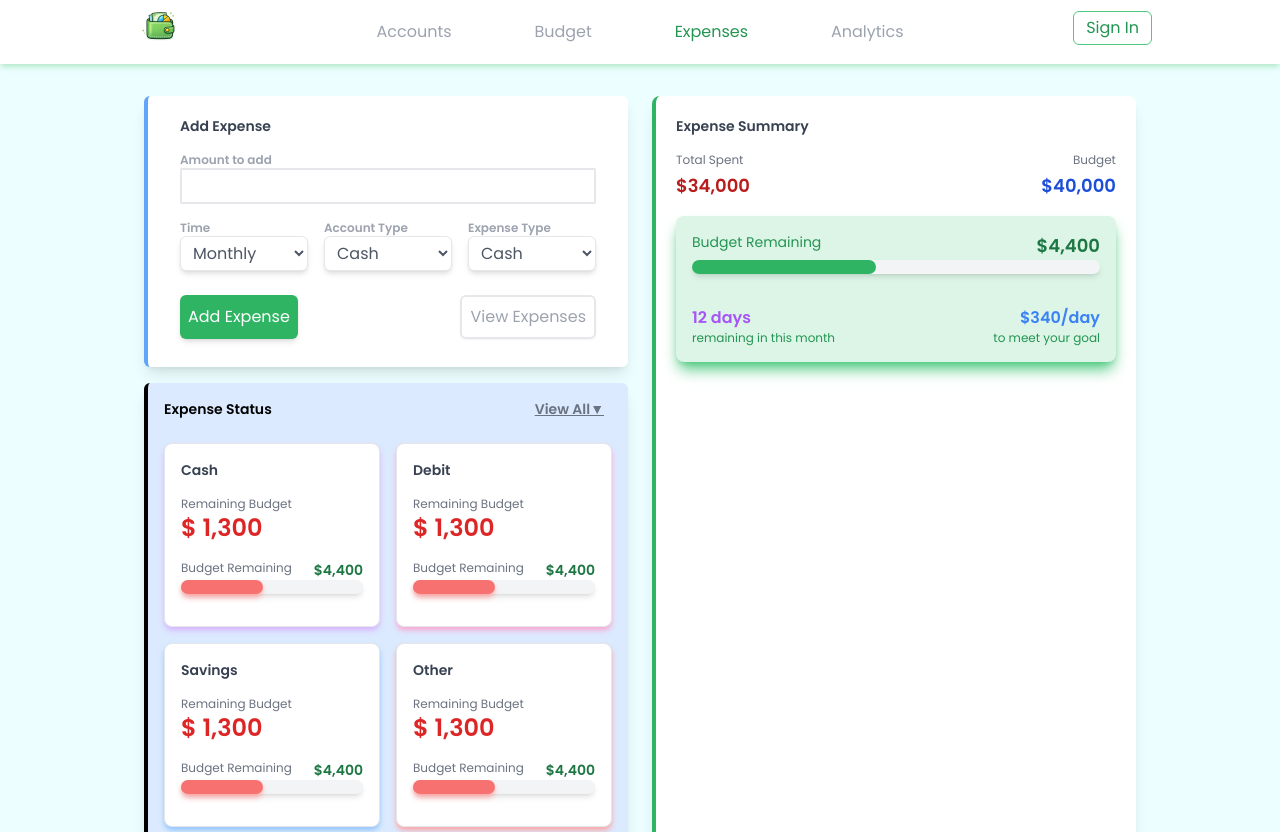
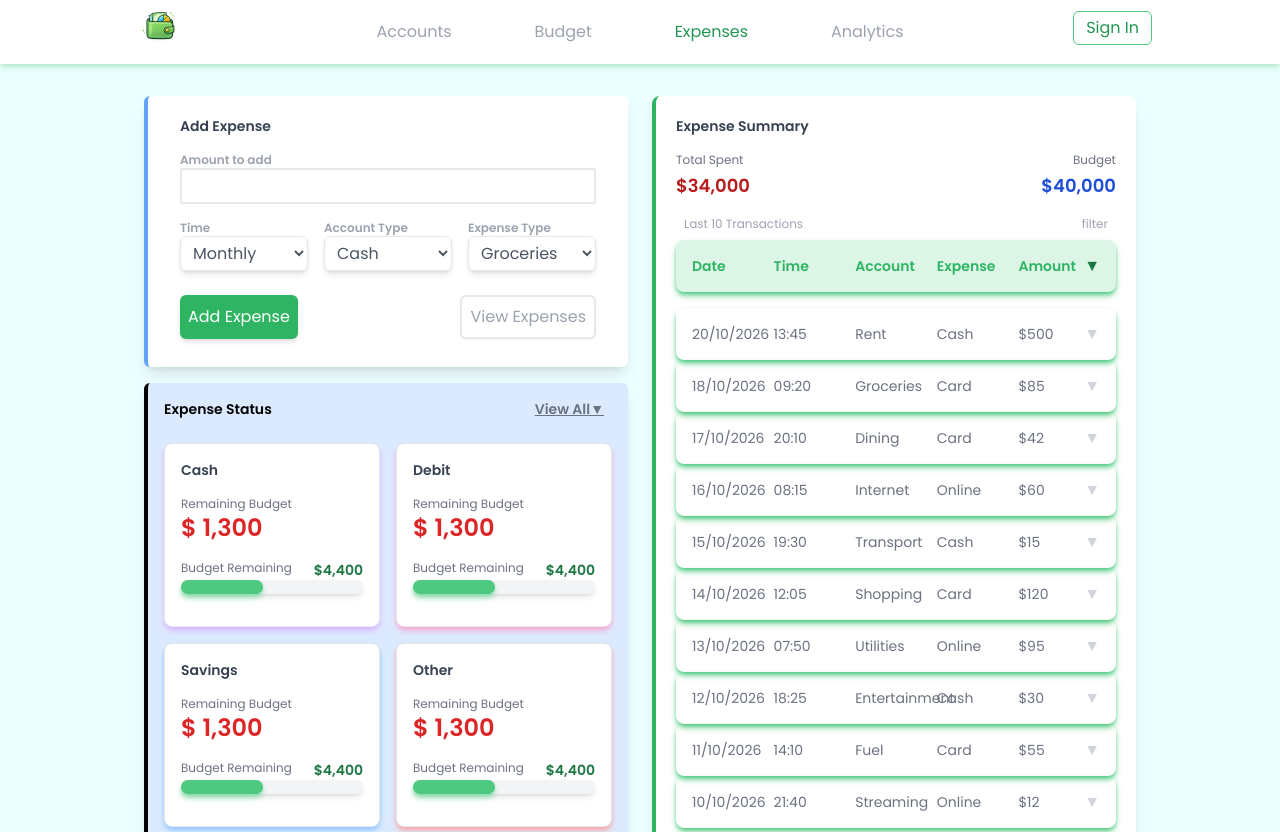
Before and after one commit to Vinitgaikwad/Budget-Planner, a React (Vite) app in the folder frontend/: page /dashboard/expense in a window 1280 px wide. Shown: the top 832 px of the page. Built offline with nearby package versions, Linux system fonts and the light colour scheme.

Commit message:
Completed Budget tab

```diff
--- a/frontend/src/features/analytics/pages/AnalyticsPage.tsx
+++ b/frontend/src/features/analytics/pages/AnalyticsPage.tsx
@@ -1,7 +1,17 @@
 export function AnalyticsPage() {
     return (
         <div className="">
-            analytics
+            {/*
+            budget, expense and account
+
+            -- Expense Pie Chart
+            -- Saving Graph
+            -- Budget vs Expense
+            -- Income Graph
+            -- All Filter
+
+
+            */}
         </div>
     )
 }
--- a/frontend/src/features/budget/components/BudgetSummary.tsx
+++ b/frontend/src/features/budget/components/BudgetSummary.tsx
@@ -29,7 +29,7 @@ export function BudgetSummary() {
                         <p className="text-lg font-semibold text-brand-700">$4,400</p>
                     </div>
                     <div className="w-full bg-gray-100 rounded-full h-3.5 shadow-md">
-                        <div className="bg-brand-500 h-full rounded-full" style={{ width: "45%" }}>
+                        <div className="bg-brand-500 shadow-md shadow-brand-300 h-full rounded-full" style={{ width: "45%" }}>
                         </div>
                     </div>
                 </div>
--- a/frontend/src/features/expense/components/AddExpenses.tsx
+++ b/frontend/src/features/expense/components/AddExpenses.tsx
@@ -1,5 +1,5 @@
 import { PrimaryButton, SelectOptions, SubHeading, TertiaryButton } from "@/shared/ui";
-import { ACCOUNT_Roles, TIME_TYPES } from "@/types";
+import { ACCOUNT_Roles, EXPENSE_TYPES, TIME_TYPES } from "@/types";
 
 export function AddExpenses() {
     return (
@@ -16,7 +16,7 @@ export function AddExpenses() {
             <div className="flex mb-6 gap-4 items-start justify-between">
                 <SelectOptions label="Time" optionArr={TIME_TYPES}></SelectOptions>
                 <SelectOptions label="Account Type" optionArr={ACCOUNT_Roles}></SelectOptions>
-                <SelectOptions label="Expense Type" optionArr={ACCOUNT_Roles}></SelectOptions>
+                <SelectOptions label="Expense Type" optionArr={EXPENSE_TYPES}></SelectOptions>
             </div>
 
             <div className="flex justify-between mb-2">
--- a/frontend/src/features/expense/components/Expense.tsx
+++ b/frontend/src/features/expense/components/Expense.tsx
@@ -24,7 +24,7 @@ export function Expense(AccountProps: BudgetProps) {
                     <p className="text-sm font-semibold text-brand-700">$4,400</p>
                 </div>
                 <div className="w-full bg-gray-100 rounded-full h-3.5 shadow-md">
-                    <div className="bg-red-400 h-full rounded-full shadow-md shadow-red-300" style={{ width: "45%" }}>
+                    <div className="bg-brand-400 h-full rounded-full shadow-md shadow-brand-300" style={{ width: "45%" }}>
                     </div>
                 </div>
             </div>
--- a/frontend/src/features/expense/components/ExpenseSummary.tsx
+++ b/frontend/src/features/expense/components/ExpenseSummary.tsx
@@ -1,4 +1,5 @@
 import { SubHeading } from "@/shared/ui";
+import { ExpenseTable } from "./ExpenseTable";
 
 export function ExpenseSummary() {
     return (
@@ -21,35 +22,12 @@ export function ExpenseSummary() {
                     </p>
                 </div>
             </div>
-            <div className="rounded-lg shadow-lg shadow-brand-400 p-4 bg-brand-100">
-                <div className="mb-8">
-                    <div className="flex justify-between">
-                        <p className="text-sm text-brand-600">Budget Remaining</p>
-                        <p className="text-lg font-semibold text-brand-700">$4,400</p>
-                    </div>
-                    <div className="w-full bg-gray-100 rounded-full h-3.5 shadow-md">
-                        <div className="bg-brand-500 h-full rounded-full" style={{ width: "45%" }}>
-                        </div>
-                    </div>
-                </div>
-
-                <div className="grid grid-cols-2">
-                    <div>
-                        <p className="font-semibold text-purple-500">12 days</p>
-                        <p className="text-xs text-brand-600 font-normal">
-                            remaining in this month
-                        </p>
-                    </div>
-
-                    <div className="flex flex-col justify-self-end text-right">
-                        <p className="font-semibold text-blue-500">$340/day</p>
-                        <p className="text-xs text-brand-600 font-normal">
-                            to meet your goal
-                        </p>
-                    </div>
-                </div>
+            <div className="flex justify-between mb-2 px-2">
+                <p className="text-xs text-gray-400 ">Last 10 Transactions</p>
+                <p className="text-xs text-gray-400">filter</p>
             </div>
 
+            <ExpenseTable></ExpenseTable>
         </div>
     );
 }
--- /dev/null
+++ b/frontend/src/features/expense/components/ExpenseTable.tsx
@@ -0,0 +1,37 @@
+export function ExpenseTable() {
+    const expenses = [
+        { id: 1, date: "20/10/2026", time: "13:45", method: "Cash", category: "Rent", amount: "$500" },
+        { id: 2, date: "18/10/2026", time: "09:20", method: "Card", category: "Groceries", amount: "$85" },
+        { id: 3, date: "17/10/2026", time: "20:10", method: "Card", category: "Dining", amount: "$42" },
+        { id: 4, date: "16/10/2026", time: "08:15", method: "Online", category: "Internet", amount: "$60" },
+        { id: 5, date: "15/10/2026", time: "19:30", method: "Cash", category: "Transport", amount: "$15" },
+        { id: 6, date: "14/10/2026", time: "12:05", method: "Card", category: "Shopping", amount: "$120" },
+        { id: 7, date: "13/10/2026", time: "07:50", method: "Online", category: "Utilities", amount: "$95" },
+        { id: 8, date: "12/10/2026", time: "18:25", method: "Cash", category: "Entertainment", amount: "$30" },
+        { id: 9, date: "11/10/2026", time: "14:10", method: "Card", category: "Fuel", amount: "$55" },
+        { id: 10, date: "10/10/2026", time: "21:40", method: "Online", category: "Streaming", amount: "$12" },
+    ];
+
+    return (
+        <div>
+            <div className="grid grid-cols-5 items-center rounded-lg shadow-md shadow-brand-400 p-4 bg-brand-100 mb-4 relative">
+                <p className="text-brand-500 font-semibold text-sm">Date</p>
+                <p className="text-brand-500 font-semibold text-sm">Time</p>
+                <p className="text-brand-500 font-semibold text-sm">Account</p>
+                <p className="text-brand-500 font-semibold text-sm">Expense</p>
+                <p className="text-brand-500 font-semibold text-sm">Amount</p>
+                <button className="absolute right-4 -translate-y-[50%] top-1/2 text-brand-700">&#9660;</button>
+            </div>
+            {expenses.map((item) => {
+                return <div className="grid grid-cols-5 items-center rounded-lg shadow-md shadow-brand-400 p-4 relative">
+                    <p className="text-gray-500 text-sm">{item.date}</p>
+                    <p className="text-gray-500 text-sm">{item.time}</p>
+                    <p className="text-gray-500 text-sm">{item.category}</p>
+                    <p className="text-gray-500 text-sm">{item.method}</p>
+                    <p className="text-gray-500 text-sm">{item.amount}</p>
+                    <button className="absolute right-4 -translate-y-[50%] top-1/2 text-gray-300">&#9660;</button>
+                </div>
+            })}
+        </div>
+    )
+}
--- /dev/null
+++ b/frontend/src/types/expense.ts
@@ -0,0 +1,28 @@
+export const EXPENSE_TYPES = [
+    "groceries",
+    "rent",
+    "electricity",
+    "water",
+    "gas",
+    "internet",
+    "mobile",
+    "transport",
+    "insurance",
+    "medical",
+    "fees",
+    "loan",
+    "credit_card",
+    "savings",
+    "investment",
+    "entertainment",
+    "dining",
+    "shopping",
+    "travel",
+    "subscriptions",
+    "gifts",
+    "repairs",
+    "emergency",
+    "other"
+] as const;
+
+export type ExpenseTypes = typeof EXPENSE_TYPES[number];
--- a/frontend/src/types/index.ts
+++ b/frontend/src/types/index.ts
@@ -1,2 +1,3 @@
 export * from "./account"
 export * from "./time"
+export * from "./expense"
```
